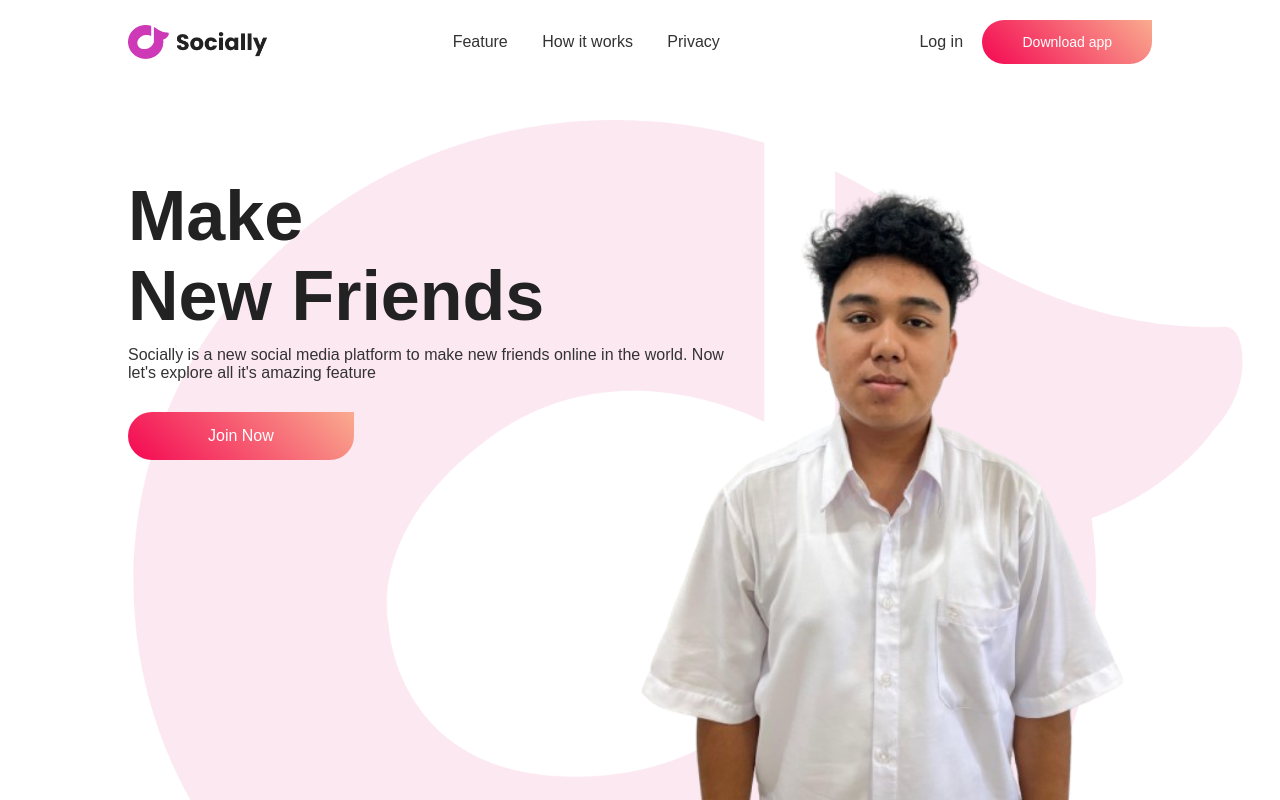
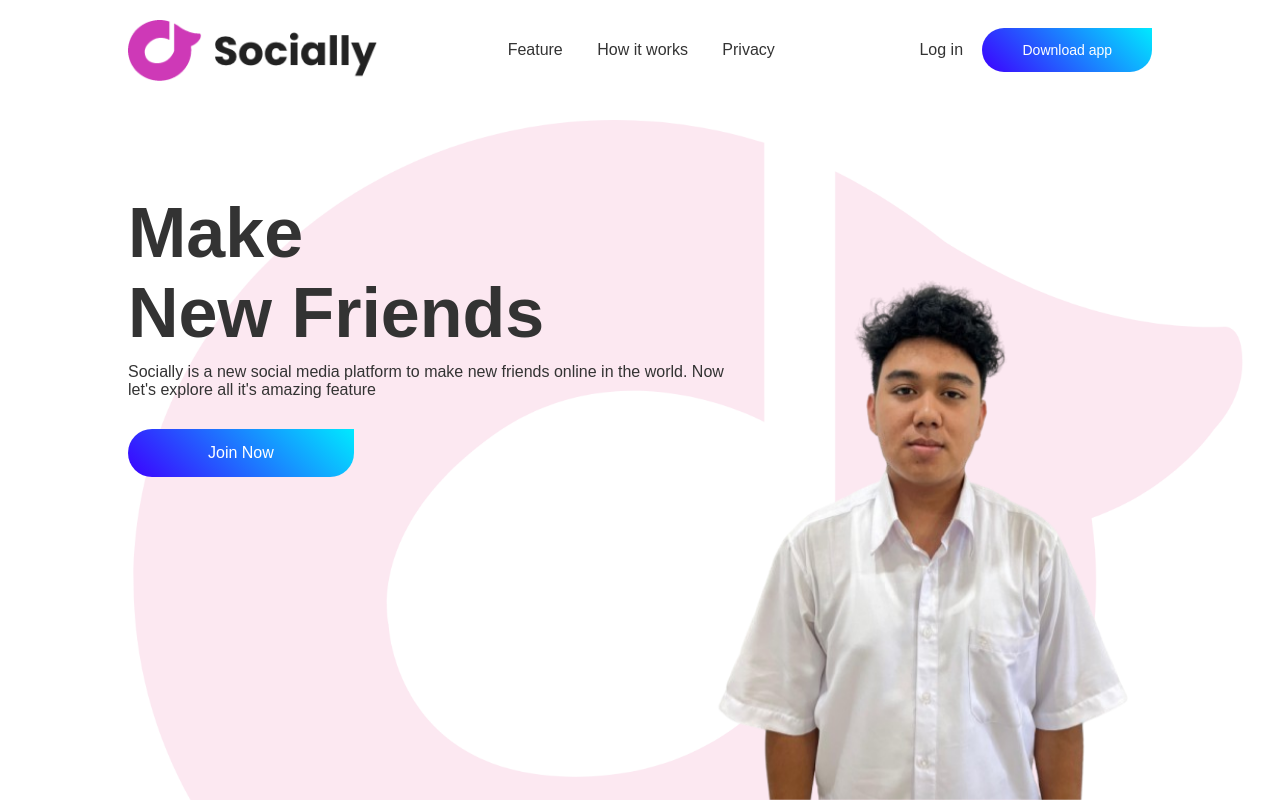
Before and after one commit to heeandika/animated-website-design-using-html-and-css, a plain HTML site: page index.html in a window 1280 px wide. Drawn offline with Linux system fonts and the light colour scheme.

```diff
--- a/style.css
+++ b/style.css
@@ -2,7 +2,7 @@
   margin: 0;
   padding: 0;
   box-sizing: border-box;
-  font-family: Poppins, sans-serif;
+  font-family: arial, sans-serif;
 }
 
 .background-logo {
@@ -24,7 +24,7 @@
 }
 
 .logo {
-  width: 140px;
+  width: 250px;
 }
 
 nav ul li {
@@ -51,7 +51,7 @@
   text-decoration: none;
   padding: 14px 40px;
   color: #fff;
-  background-image: linear-gradient(45deg, #f40752, #f9ab8f);
+  background-image: linear-gradient(45deg, #3c00ffff, #00eaffff);
   font-size: 14px;
   border-radius: 30px;
   border-top-right-radius: 0;
@@ -65,7 +65,7 @@
 
 .content h1 {
   font-size: 70px;
-  color: #222;
+  color: #333;
 }
 
 .content p {
@@ -85,7 +85,7 @@
 }
 
 .feature-img {
-  width: 530px;
+  width: 450px;
   position: absolute;
   bottom: 0;
   right: 10%;
@@ -97,7 +97,12 @@
 
 .anim {
   opacity: 0;
-  transform: translateY(30px);
+  transform: translatey(30px);
+  animation: moveup 0.5s linear forwards;
+}
+.animn {
+  opacity: 0;
+  transform: translatex(30px);
   animation: moveup 0.5s linear forwards;
 }
 
```
Also changed, not shown: index.html (+1 -1 lines).
